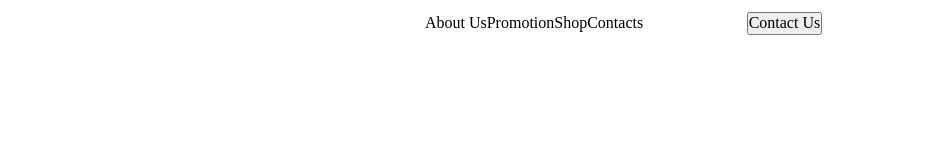
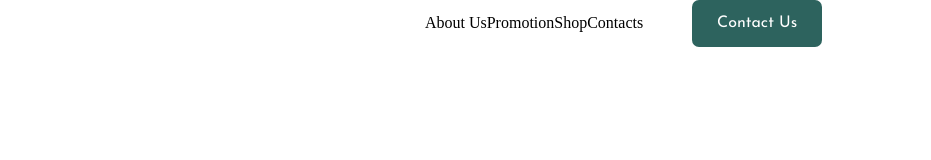
Before and after one commit to Anrednaya/RandomLayout_CoffeeShop, a plain HTML site: page index.html in a window 1280 px wide. Shown: the full height of the page, 349-1280 px from the left. Drawn offline with Linux system fonts and the light colour scheme.

Commit message:
UI: edit header

```diff
--- /dev/null
+++ b/assets/style/_fonts.scss
@@ -0,0 +1 @@
+@import url('https://fonts.googleapis.com/css2?family=Josefin+Sans:ital,wght@0,100..700;1,100..700&display=swap');
--- a/assets/style/app.scss
+++ b/assets/style/app.scss
@@ -1,7 +1,10 @@
 @import "./components/header";
+
 @import "./templates";
+@import "./fonts";
 
 * {
     margin: 0;
     padding: 0;
+    box-sizing: border-box;
 }
--- a/assets/style/components/_header.scss
+++ b/assets/style/components/_header.scss
@@ -21,5 +21,14 @@
         flex: 0 0 179px;
         display: flex;
         justify-content: flex-end;
+        button {
+            background-color: rgb(45, 99, 94);
+            color: white;
+            border: none;
+            border-radius: 7px;
+            padding: 14px 25px;
+            font-family: "Josefin Sans", sans-serif;
+            font-size: 16px;
+        }
     }
 }
```
Also changed, not shown: assets/style/app.css, 1 other file.
